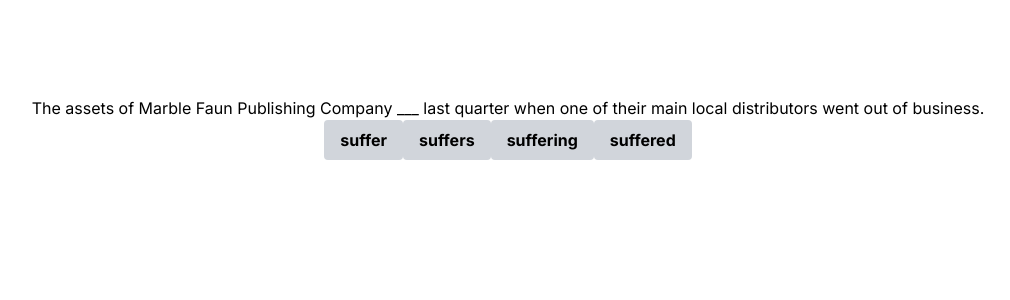
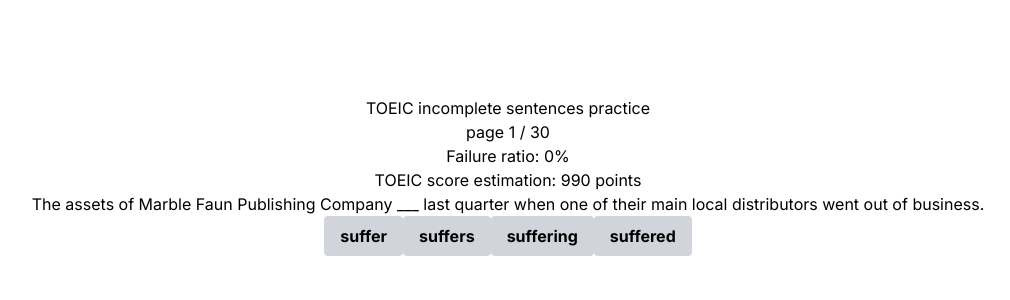
Before and after one commit to nicklasu/toeicStudy, a Next.js app: page / in a window 1280 px wide. Shown: the top 300 px of the page, without its empty margins (132-1142 px from the left). Built offline with nearby package versions, Linux system fonts and the light colour scheme.

Commit message:
toeicスコア表示

```diff
--- a/src/app/page.tsx
+++ b/src/app/page.tsx
@@ -1,5 +1,7 @@
 // "use client"はブラウザ向けでパフォーマンスが遅いかもしれませんが、React Hookを使用する上で必要です。
 // TODO: React Hookをコンポネント化
+// TODO: テストの終了画面
+// TODO: 質問のランダム化
 'use client'
 import React, { useEffect, useState, useRef } from 'react'
 import data from '../../data/toeic_test.json'
@@ -10,9 +12,9 @@
   const [buttonData, setButtonData] = useState([])
   const [answerText, setAnswerText] = useState('')
   const [answer, setAnswer] = useState(2)
+  const [incorrectAnswers, setIncorrectAnswers] = useState(0)
   const mainRef = useRef(null)
   useEffect(() => {
-    console.log(datasetPosition.current)
     const dataRow = data[datasetPosition]
     let correctAnswer
     for (let index = 1; index <= 4; index++) {
@@ -23,13 +25,13 @@
     }
 
     const handleButtonClick = (selectedAnswer) => {
-      console.log(correctAnswer)
       if (selectedAnswer === correctAnswer) {
         setAnswerText(selectedAnswer + ' is correct!')
         setAnswer(1)
       } else {
         setAnswerText(selectedAnswer + ' is incorrect!')
         setAnswer(0)
+        setIncorrectAnswers(incorrectAnswers + 1)
       }
     }
     setButtonData([
@@ -55,6 +57,10 @@
   return (
     <main ref={mainRef} className="flex min-h-screen flex-col items-center justify-between p-24">
      <div>
+        <p>TOEIC incomplete sentences practice</p>
+        <p>page {datasetPosition} / 30</p>
+        <p>Failure ratio: {(incorrectAnswers / datasetPosition) * 100}%</p>
+        <p>TOEIC score estimation: {incorrectAnswers > 0 ? (990 * (1 - (incorrectAnswers / datasetPosition))) : (990)} points</p>
         <p>{data[datasetPosition].question}</p>
         {
           buttonData.map((button) => (
```
